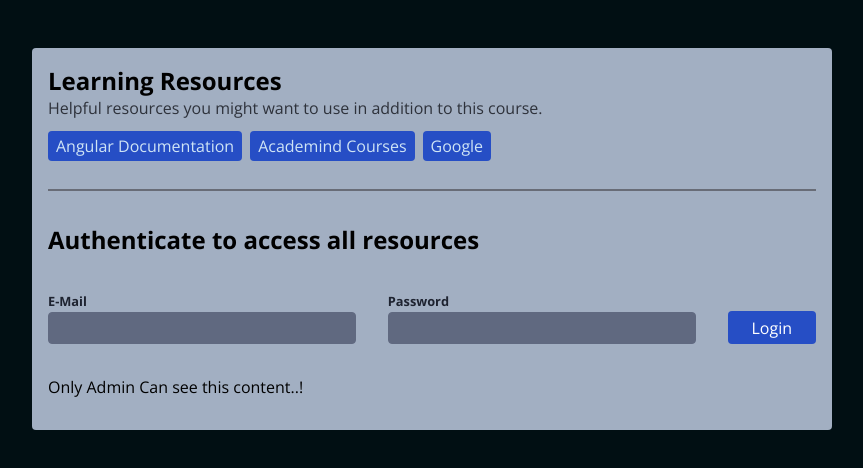
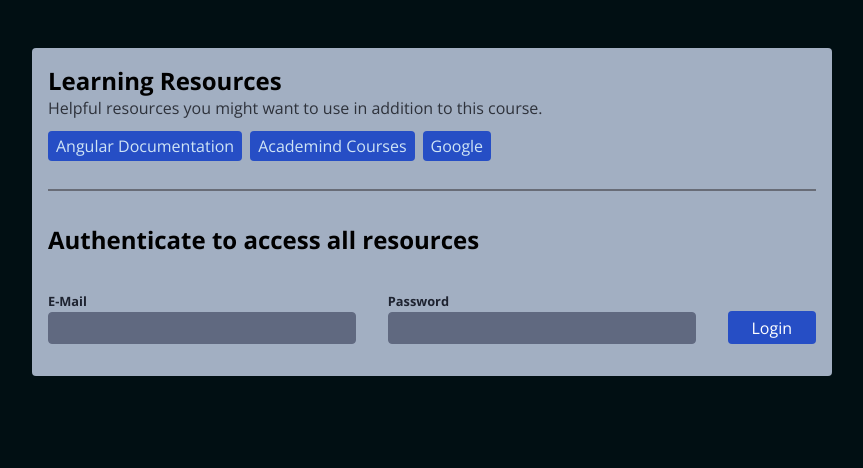
Before and after one commit to mahmoudsaid109/directive_deep_dive, an Angular app: page / in a window 1280 px wide. Shown: the top 468 px of the page, without its empty margins (208-1071 px from the left). Built offline with nearby package versions, Linux system fonts and the light colour scheme.

Commit message:
use ng-template to show content after check permission

```diff
--- a/src/app/app.component.html
+++ b/src/app/app.component.html
@@ -7,5 +7,7 @@
   <!-- @if(isAdmin()){
   <p>only Admin can see this content..!</p>
   } -->
-  <p appAuth="admin">Only Admin Can see this content..!</p>
+  <ng-template appAuth="admin">
+    <p>only Admin can see this content..!</p>
+  </ng-template>
 </main>
--- a/src/app/auth/auth.directive.ts
+++ b/src/app/auth/auth.directive.ts
@@ -1,4 +1,4 @@
-import { Directive, effect, inject, input } from '@angular/core';
+import { Directive, effect, inject, input, TemplateRef, ViewContainerRef } from '@angular/core';
 import { Permission } from './auth.model';
 import { AuthService } from './auth.service';
 
@@ -8,12 +8,14 @@ import { AuthService } from './auth.service';
 export class AuthDirective {
   userType = input.required<Permission>({alias: 'appAuth'});
   private authService = inject(AuthService);
+  private templateRef = inject(TemplateRef);
+  private viewContainer = inject(ViewContainerRef);
   constructor() {
     effect(() => {
       if (this.authService.activePermission() === this.userType()) {
-        console.log('SHOW ELEMENT');
+        this.viewContainer.createEmbeddedView(this.templateRef)
       } else {
-        console.log('HIDE ELEMENT');
+        this.viewContainer.clear();
       }
     });
   }
```
